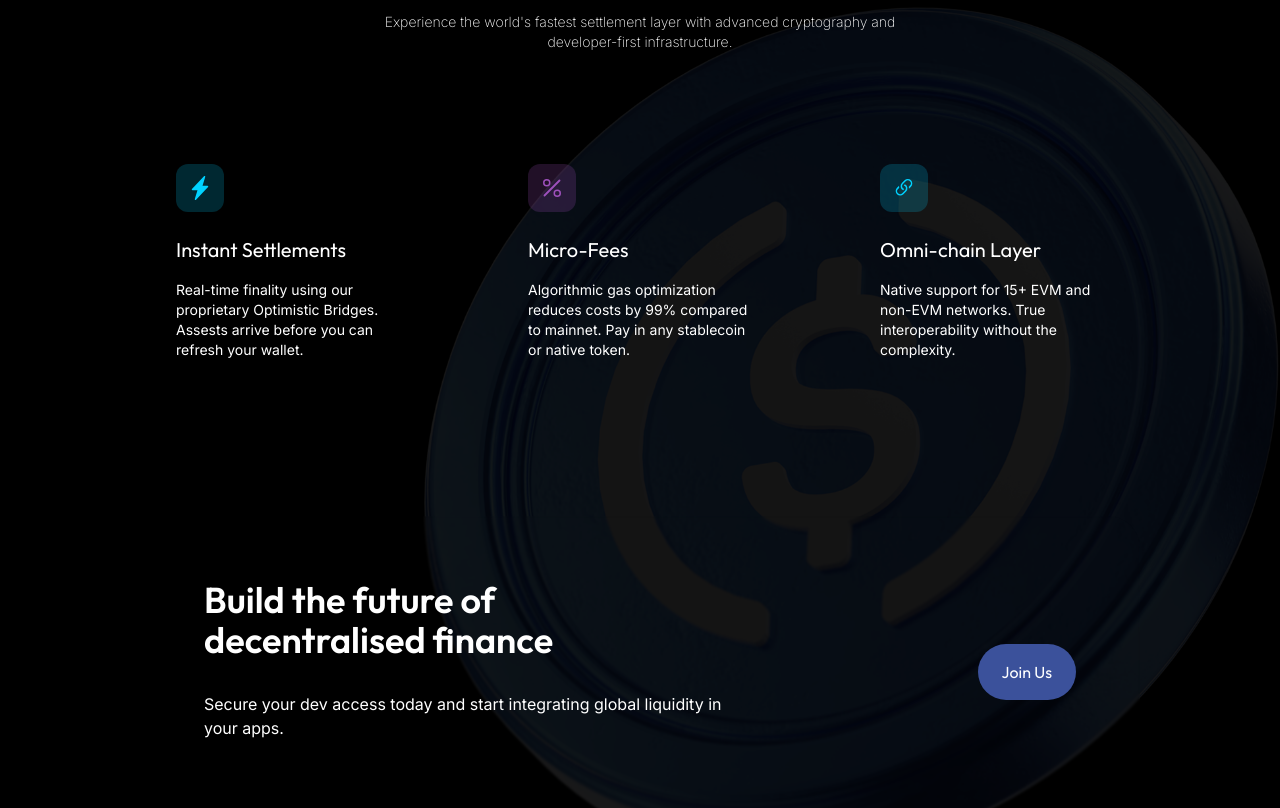
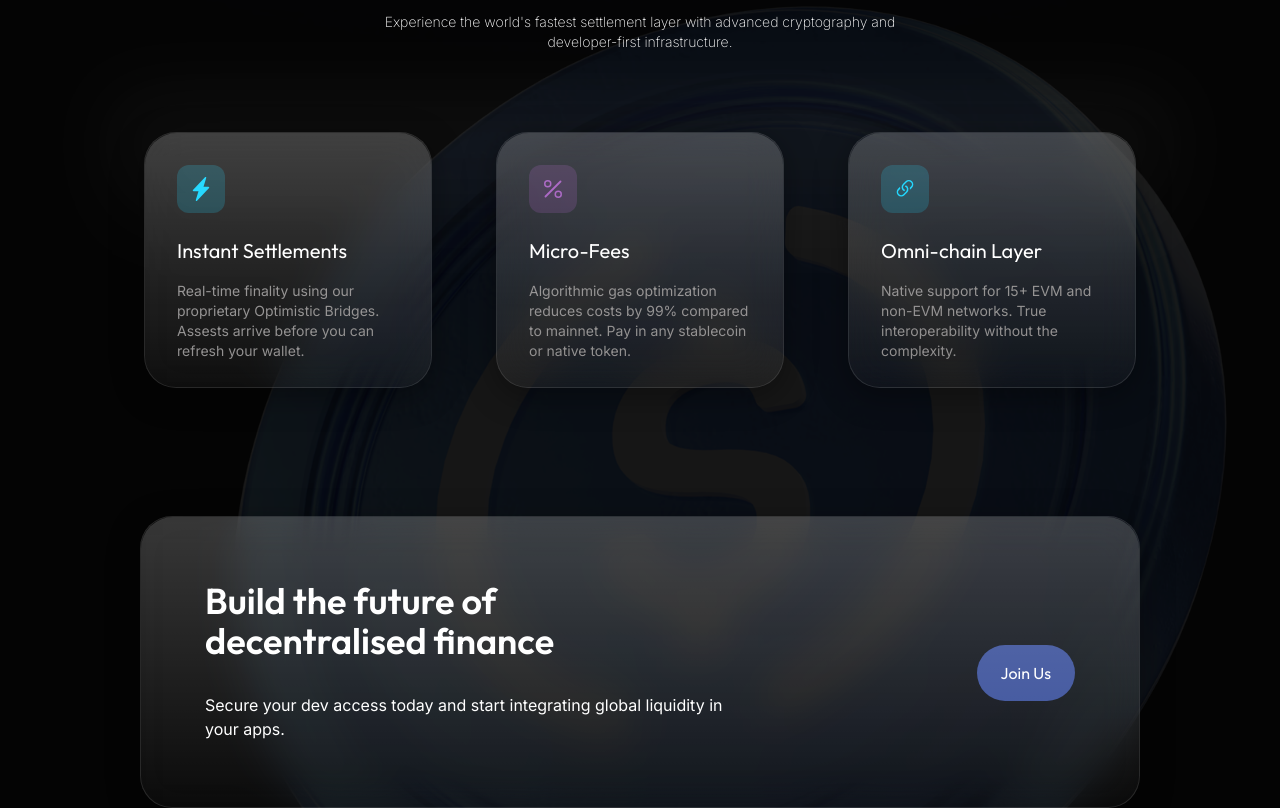
Before and after one commit to VincentSamuelPaul/uwu-landing-page, a Next.js app: page / in a window 1280 px wide. Shown: the part 1680-2488 px from the top of the page. Built offline with nearby package versions, Linux system fonts and the light colour scheme.

Commit message:
added glass effect, corrected image placement

```diff
--- a/app/MainHook.tsx
+++ b/app/MainHook.tsx
@@ -30,13 +30,14 @@ const MainHook = () => {
       </div>
       <div className="relative">
         <Image
-          src="/earth.png"
-          alt="earth background"
-          width={1920}
-          height={1080}
-          className="absolute left-1/2 top-0 mb-48 opacity-20 z-0 pointer-events-none w-screen h-auto object-contain"
-          style={{ transform: 'translateX(calc(-50% - 8px)) scale(2)'}}
-        />
+    src="/earth.png"
+    alt="earth background"
+    fill
+    priority
+    sizes="100vw"
+    className="object-contain opacity-20"
+    style={{ transform: 'scale(2)' }}
+  />
         <div className="w-full relative z-10">
           <h1 className="text-center text-4xl font-semibold">Pay with USDC<br/>at any QR</h1>
           <h1 className={`mt-8 text-center text-sm font-extralight ${inter.className} ${inter.variable} `}>Seamlessly buy or sell USDC across multiple chains using your local fiat currency. Whether you go<br/>
--- a/app/ThirdHook.tsx
+++ b/app/ThirdHook.tsx
@@ -34,12 +34,15 @@ const ThirdHook = () => {
   return (
     <div className={`w-full flex flex-col justify-center items-center mt-32 pb-64 ${outfit.className} ${outfit.variable} relative overflow-hidden`}>
       <Image
-        src="/coin.png"
-        alt="coin background"
-        fill
-        className="pointer-events-none z-0 object-cover opacity-100 pl-96 pb-96"
-        style={{ transform: 'translateY(8%) scale(1.1)' }}
-      />
+  src="/coin.png"
+  alt="coin background"
+  width={1200}
+  height={1200}
+  className="pointer-events-none absolute right-[-50px] top-1/2 -translate-y-1/2 z-0 opacity-90"
+  style={{ transform: 'scale(1.1)' }}
+/>
+
+      <div className="absolute inset-0 rounded-4xl bg-white/5 opacity-30 pointer-events-none" />
       <div className="relative z-10 w-full flex flex-col justify-center items-center">
         <div className="text-center">
           <h1 className="text-4xl font-semibold">Engineered for Scale</h1>
@@ -50,21 +53,35 @@ const ThirdHook = () => {
           </p>
         </div>
 
-        <div ref={cardsRef} className="mt-12 flex flex-row justify-center items-center">
+        <div ref={cardsRef} className="relative mt-12 flex flex-row justify-center items-center">
+
+  {/* lighting gradient behind glass */}
+  <div className="absolute inset-0 pointer-events-none bg-gradient-to-b from-white/10 via-transparent to-transparent blur-2xl opacity-60" />
+
 
           <div
-            className={`w-72 h-64 m-8 p-8 bg-[${colors.glassGrey}] rounded-4xl transform transition-all duration-700 ${
-              show ? "opacity-100 translate-y-0" : "opacity-0 translate-y-16"
-            }`}
+            className={`
+              relative
+              w-72 h-64 m-8 p-8
+              rounded-4xl
+              transform transition-all duration-700
+              ${show ? "opacity-100 translate-y-0" : "opacity-0 translate-y-16"}
+
+              glass-card glass-highlight
+            `}
             style={{ transitionDelay: "0ms" }}
           >
+            <div className="absolute inset-0 rounded-4xl bg-white/5 opacity-30 pointer-events-none" />
             <div className="w-fit p-3 bg-[#00d0ff31] rounded-xl">
               <svg xmlns="http://www.w3.org/2000/svg" width="24" height="24" fill="#00D2FF" viewBox="0 0 16 16">
                 <path d="M11.251.068a.5.5 0 0 1 .227.58L9.677 6.5H13a.5.5 0 0 1 .364.843l-8 8.5a.5.5 0 0 1-.842-.49L6.323 9.5H3a.5.5 0 0 1-.364-.843l8-8.5a.5.5 0 0 1 .615-.09z"/>
               </svg>
             </div>
             <h1 className="mt-6 text-xl">Instant Settlements</h1>
-            <p className={`mt-4 text-sm text-[${colors.textGrey}] ${inter.className} ${inter.variable}`}>
+            <p
+  className={`mt-4 text-sm ${inter.className} ${inter.variable}`}
+  style={{ color: colors.textGrey }}
+>
               Real-time finality using our<br/>
               proprietary Optimistic Bridges.<br/>
               Assests arrive before you can
@@ -73,18 +90,28 @@ const ThirdHook = () => {
           </div>
 
           <div
-            className={`w-72 h-64 m-8 p-8 bg-[${colors.glassGrey}] rounded-4xl transform transition-all duration-700 ${
-              show ? "opacity-100 translate-y-0" : "opacity-0 translate-y-16"
-            }`}
+            className={`
+              relative
+              w-72 h-64 m-8 p-8
+              rounded-4xl
+              transform transition-all duration-700
+              ${show ? "opacity-100 translate-y-0" : "opacity-0 translate-y-16"}
+
+              glass-card glass-highlight
+            `}
             style={{ transitionDelay: "200ms" }}
           >
+            <div className="absolute inset-0 rounded-4xl bg-white/5 opacity-30 pointer-events-none" />
             <div className="w-fit p-3 bg-[#9d50bb35] rounded-xl">
               <svg xmlns="http://www.w3.org/2000/svg" width="24" height="24" fill="#9D50BB" viewBox="0 0 16 16">
                 <path d="M13.442 2.558a.625.625 0 0 1 0 .884l-10 10a.625.625 0 1 1-.884-.884l10-10a.625.625 0 0 1 .884 0M4.5 6a1.5 1.5 0 1 1 0-3 1.5 1.5 0 0 1 0 3m0 1a2.5 2.5 0 1 0 0-5 2.5 2.5 0 0 0 0 5m7 6a1.5 1.5 0 1 1 0-3 1.5 1.5 0 0 1 0 3m0 1a2.5 2.5 0 1 0 0-5 2.5 2.5 0 0 0 0 5"/>
               </svg>
             </div>
             <h1 className="mt-6 text-xl">Micro-Fees</h1>
-            <p className={`mt-4 text-sm text-[${colors.textGrey}] ${inter.className} ${inter.variable}`}>
+            <p
+  className={`mt-4 text-sm ${inter.className} ${inter.variable}`}
+  style={{ color: colors.textGrey }}
+>
               Algorithmic gas optimization
               reduces costs by 99% compared to
               mainnet. Pay in any stablecoin or
@@ -93,9 +120,14 @@ const ThirdHook = () => {
           </div>
 
           <div
-            className={`w-72 h-64 m-8 p-8 bg-[${colors.glassGrey}] rounded-4xl transform transition-all duration-700 ${
-              show ? "opacity-100 translate-y-0" : "opacity-0 translate-y-16"
-            }`}
+            className={`
+              relative
+              w-72 h-64 m-8 p-8
+              rounded-4xl
+              transform transition-all duration-700
+              ${show ? "opacity-100 translate-y-0" : "opacity-0 translate-y-16"}
+              glass-card glass-highlight
+            `}
             style={{ transitionDelay: "400ms" }}
           >
             <div className="w-fit p-3 bg-[#00d0ff31] rounded-xl">
@@ -105,7 +137,10 @@ const ThirdHook = () => {
               </svg>
             </div>
             <h1 className="mt-6 text-xl">Omni-chain Layer</h1>
-            <p className={`mt-4 text-sm text-[${colors.textGrey}] ${inter.className} ${inter.variable}`}>
+            <p
+  className={`mt-4 text-sm ${inter.className} ${inter.variable}`}
+  style={{ color: colors.textGrey }}
+>
               Native support for 15+ EVM and<br/>
               non-EVM networks. True<br/>
               interoperability without the<br/>
@@ -115,7 +150,7 @@ const ThirdHook = () => {
 
         </div>
 
-        <div className={`w-250 h-96 mt-24 flex flex-row justify-between bg-[${colors.glassGrey}] rounded-4xl p-16 inset-0 backdrop-blur-[1px]`}>
+        <div className="relative w-250 h-73 mt-24 flex flex-row justify-between rounded-4xl p-16 glass-card glass-highlight">
           <div>
             <h1 className="text-4xl font-semibold">
               Build the future of<br />decentralised finance
--- a/app/globals.css
+++ b/app/globals.css
@@ -7,6 +7,13 @@
   --logo-purple: #6080EB;
   --logo-pink: #D959A7;
 }
+
+:root {
+  --glass-bg: rgba(255, 255, 255, 0.03);
+  --glass-border: rgba(255, 255, 255, 0.12);
+  --glass-highlight: rgba(255, 255, 255, 0.18);
+}
+
 
 @theme inline {
   --color-background: var(--background);
@@ -31,3 +38,24 @@ body {
 .blue-pink-gradient {
   background: conic-gradient(from 90deg at 50% 50%, #6080EB 0deg, #D959A7 360deg);
 }
+
+.glass-card {
+  background: var(--glass-bg);
+  backdrop-filter: blur(20px);
+  -webkit-backdrop-filter: blur(20px);
+  border: 1px solid var(--glass-border);
+  box-shadow: 0 8px 32px rgba(0, 0, 0, 0.35);
+}
+
+.glass-highlight::before {
+  content: "";
+  position: absolute;
+  inset: 0;
+  border-radius: inherit;
+  background: linear-gradient(
+    to bottom,
+    var(--glass-highlight),
+    transparent
+  );
+  pointer-events: none;
+}
```
Also changed, not shown: public/earth.png.
